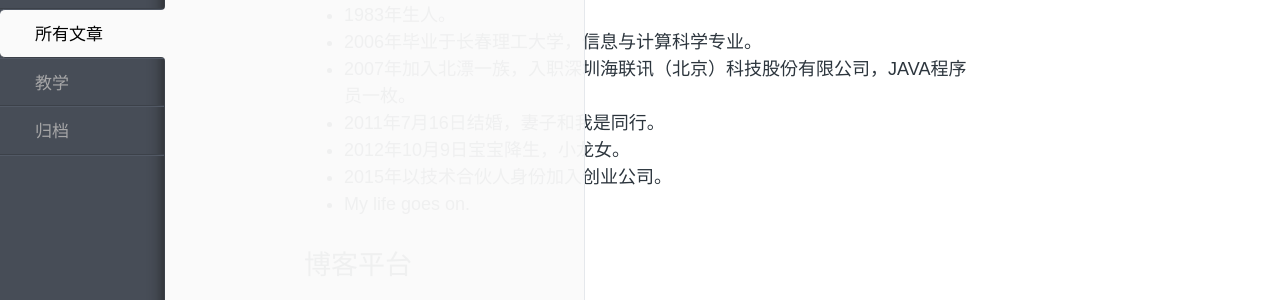
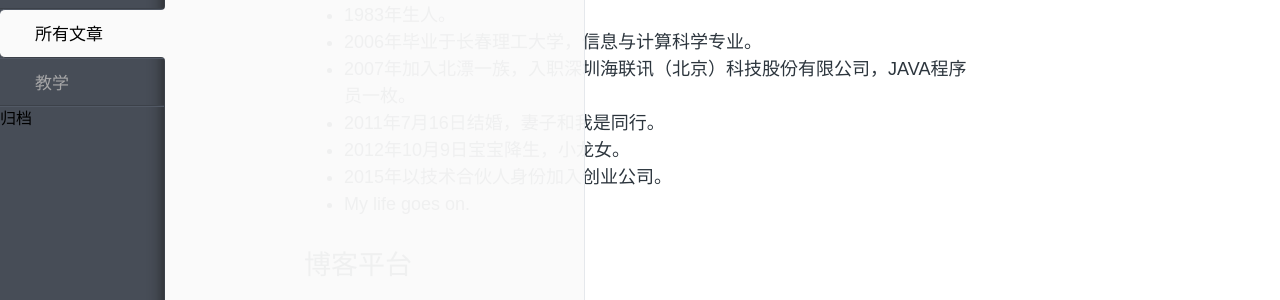
Before and after one commit to DrizztM/DrizztM.github.io, a Jekyll site: the page built from index.md, in a window 1280 px wide. Shown: the part 182-482 px from the top of the page. Built offline with Jekyll 4.4.1, drawn with Linux system fonts in a browser that asks for light colours; Markdown is read by kramdown in place of the engine named in the settings; comment, search, counter and statistics services are not loaded.

Commit message:
no message

```diff
--- a/_includes/nav.html
+++ b/_includes/nav.html
@@ -7,9 +7,8 @@
       {% for category in site.categories %}
         <li id="{{ category[0] }}" class="tags__li tags-btn">{{ category[0] }}</li>
       {% endfor %}
-      <li id="pl__all" class="tags__li tags-btn">
-      	<a href="/pages/archive.html">{{ site.locals.archive }}</a></li>
     </ul>
+    <a href="/pages/archive.html" id="archive">{{ site.locals.archive }}</a>
 
     <div id="tags__bottom">
       <a href="mailto:{{ site.author.email }}" id="icon-email" class="tags-btn fontello"></a>
```
